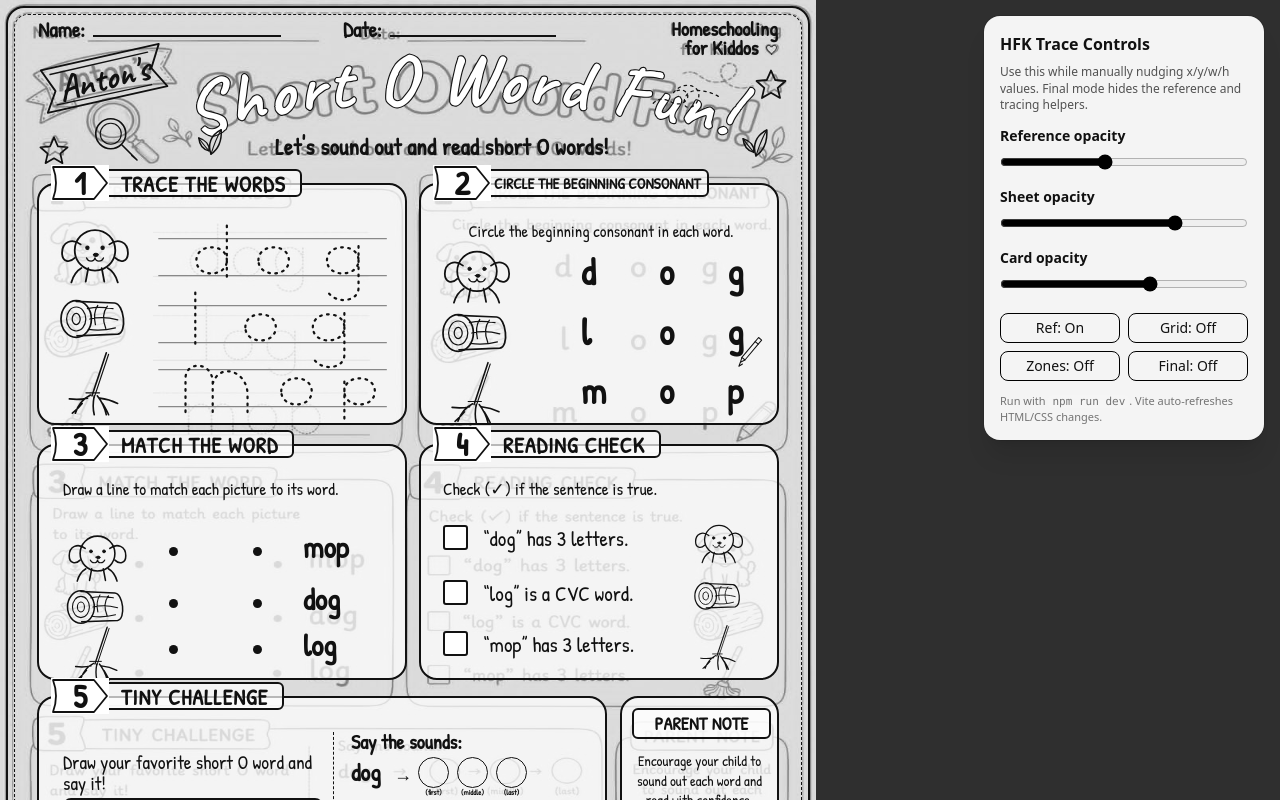
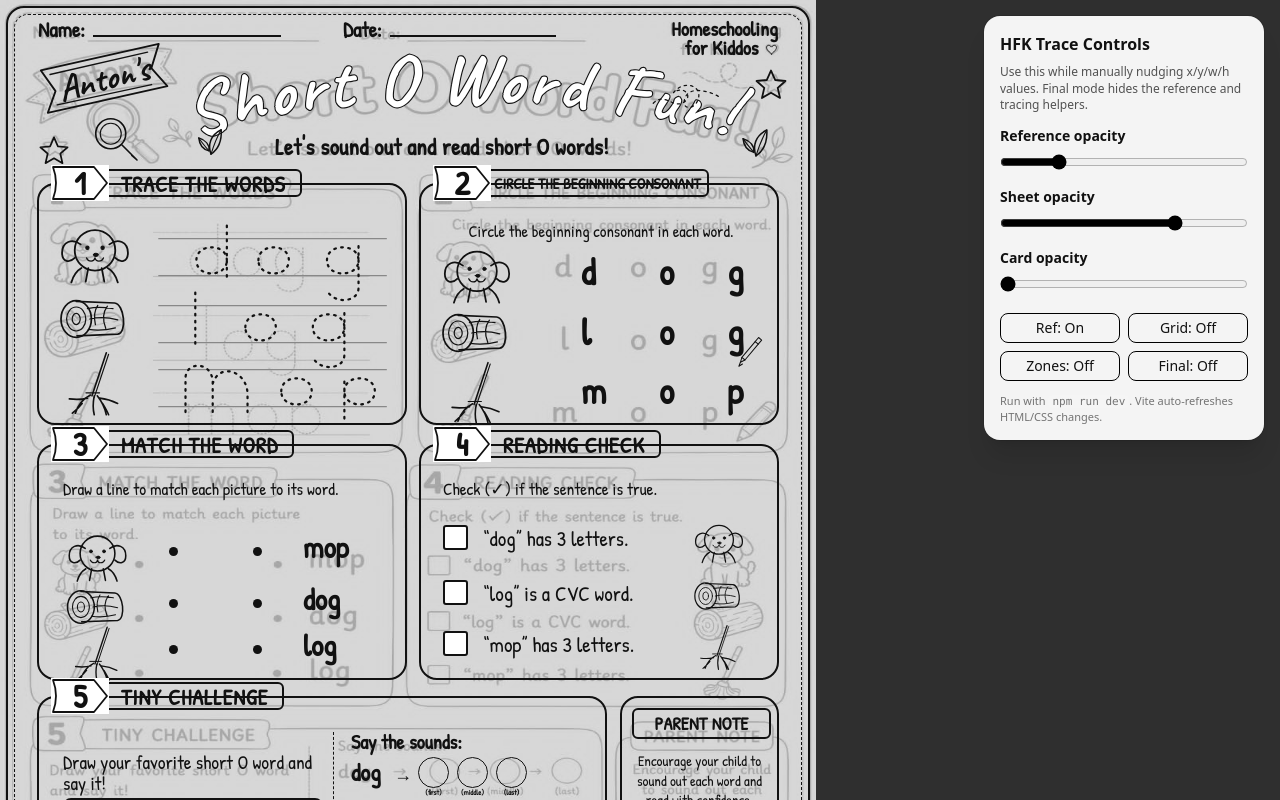
Before and after one commit to princeoncada/hfk-template-development, a React (Vite) app: page / in a window 1280 px wide. Shown: the top 800 px of the page. Built offline with nearby package versions, Linux system fonts and the light colour scheme.

Commit message:
refactor: render worksheet with react app state

```diff
--- a/src/App.jsx
+++ b/src/App.jsx
@@ -6,9 +6,9 @@ import { PageHeader } from './components/PageHeader.jsx';
 import { WorksheetChrome } from './components/WorksheetChrome.jsx';
 
 export function App() {
-  const [refOpacity, setRefOpacity] = useState('0.42');
+  const [refOpacity, setRefOpacity] = useState('0.22');
   const [sheetOpacity, setSheetOpacity] = useState('0.78');
-  const [cardOpacity, setCardOpacity] = useState('0.70');
+  const [cardOpacity, setCardOpacity] = useState('0');
   const [refOn, setRefOn] = useState(true);
   const [gridOn, setGridOn] = useState(false);
   const [zonesOn, setZonesOn] = useState(false);
```
